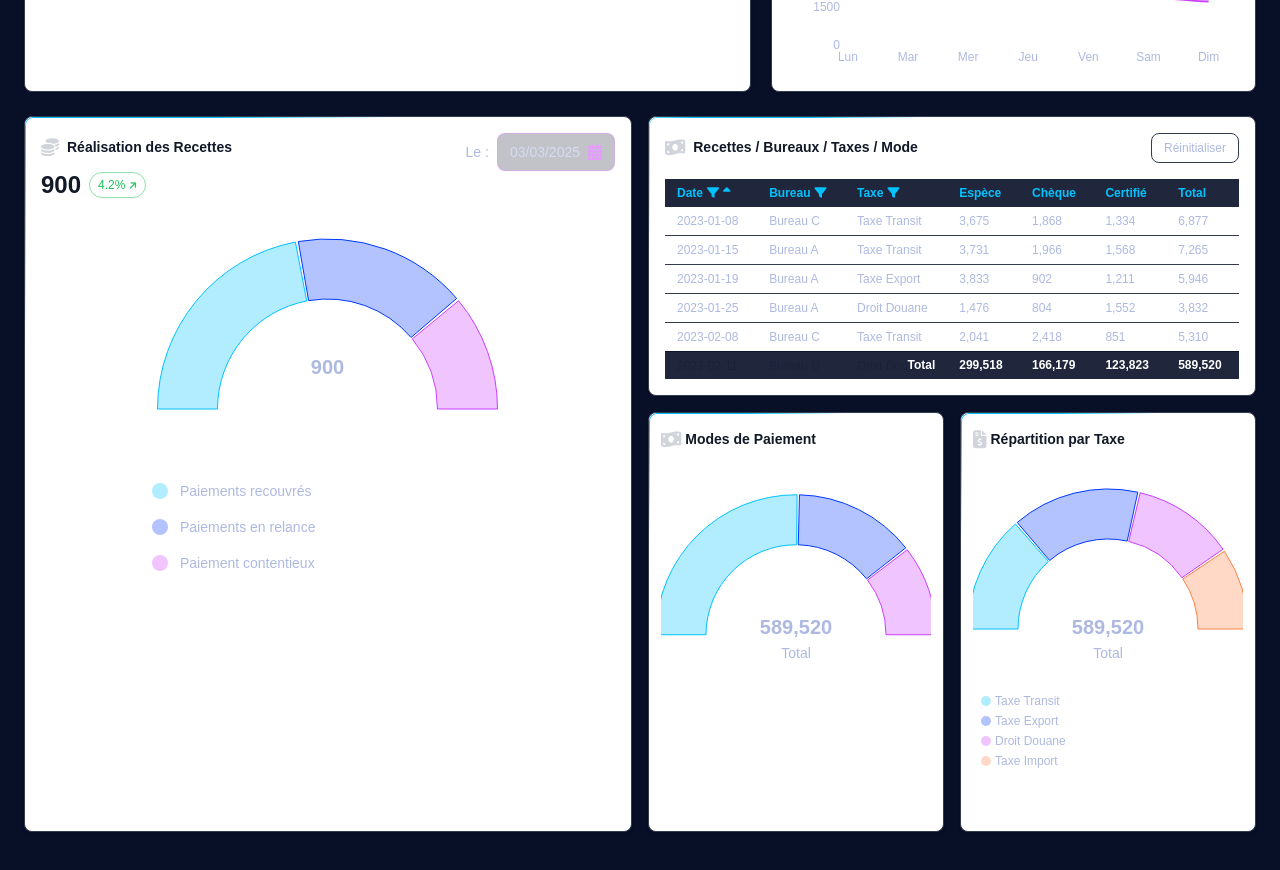
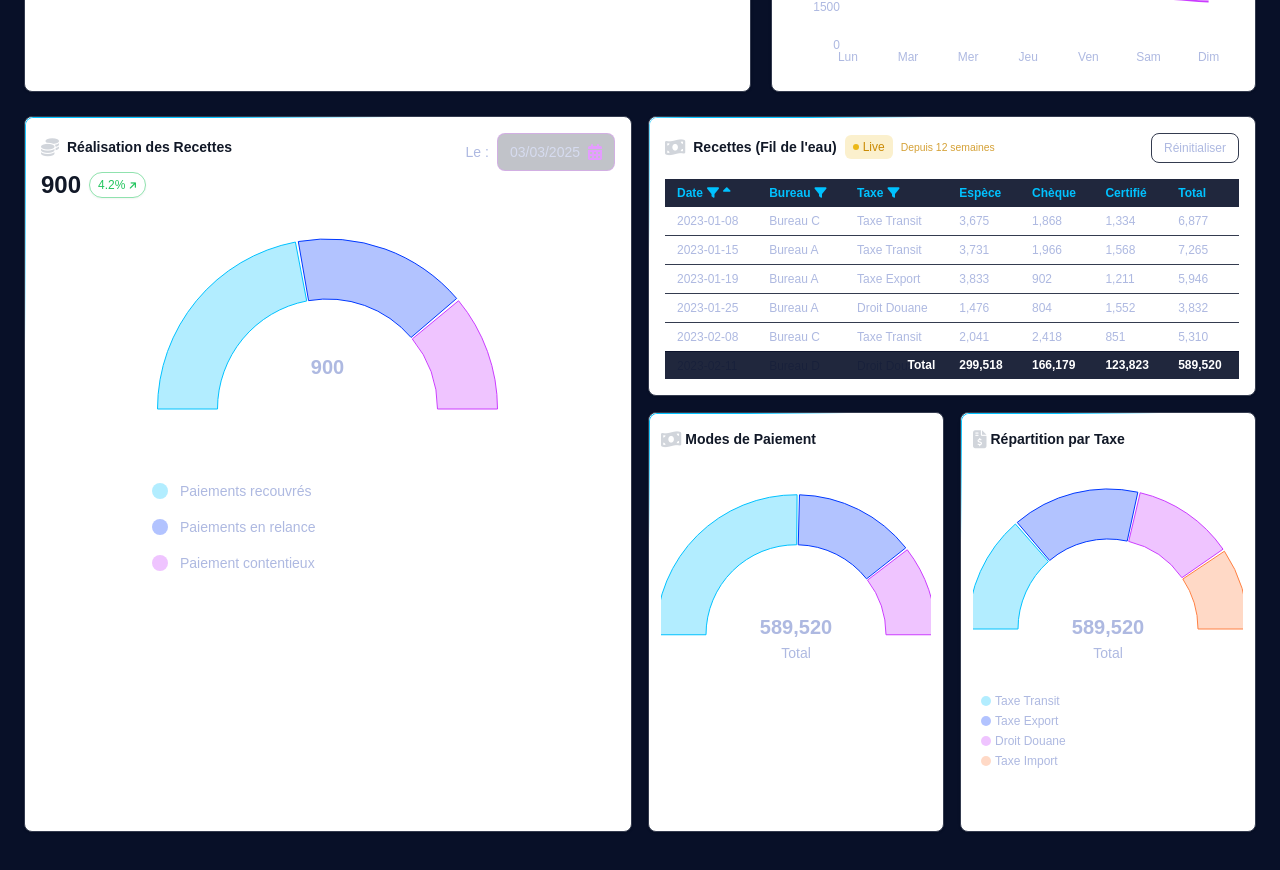
Before and after one commit to Kalixor/djib_2, a React (Vite) app: page / in a window 1280 px wide. Shown: the part 780-1650 px from the top of the page. Built offline with nearby package versions, Linux system fonts and the light colour scheme; a web font is replaced by a local one.

Commit message:
Design table live

```diff
--- a/src/components/charts/PaymentTableCard.jsx
+++ b/src/components/charts/PaymentTableCard.jsx
@@ -134,12 +134,18 @@ export default function PaymentTableCard() {
 
         {/* Header avec logo */}
         <div className="flex justify-between items-start mb-4">
-          <div className="flex flex-col gap-2">
+          <div className="flex flex-col gap-2">  <div className="flex flex-col gap-2">
             <div className="flex items-center gap-2">
               <i className="fas fa-money-bill-wave text-lg text-gray-300 dark:text-card-text" />
               <h3 className="text-sm font-semibold text-gray-900 dark:text-card-text">
-                Recettes / Bureaux / Taxes / Mode
+                Recettes (Fil de l'eau)
               </h3>
+              <div className="flex items-center gap-1 px-2 py-1 bg-yellow-500/20 rounded-md">
+                <div className="w-1.5 h-1.5 bg-yellow-500 rounded-full animate-pulse" />
+                <span className="text-xs font-medium text-yellow-600 dark:text-yellow-400">Live</span>
+              </div>
+              <span className="text-[0.65rem] text-yellow-600/80 dark:text-yellow-400/80">Depuis 12 semaines</span>
+            </div>
           </div>
           </div>
           <button
```
Lines whose indentation alone changed are shown as unchanged.
